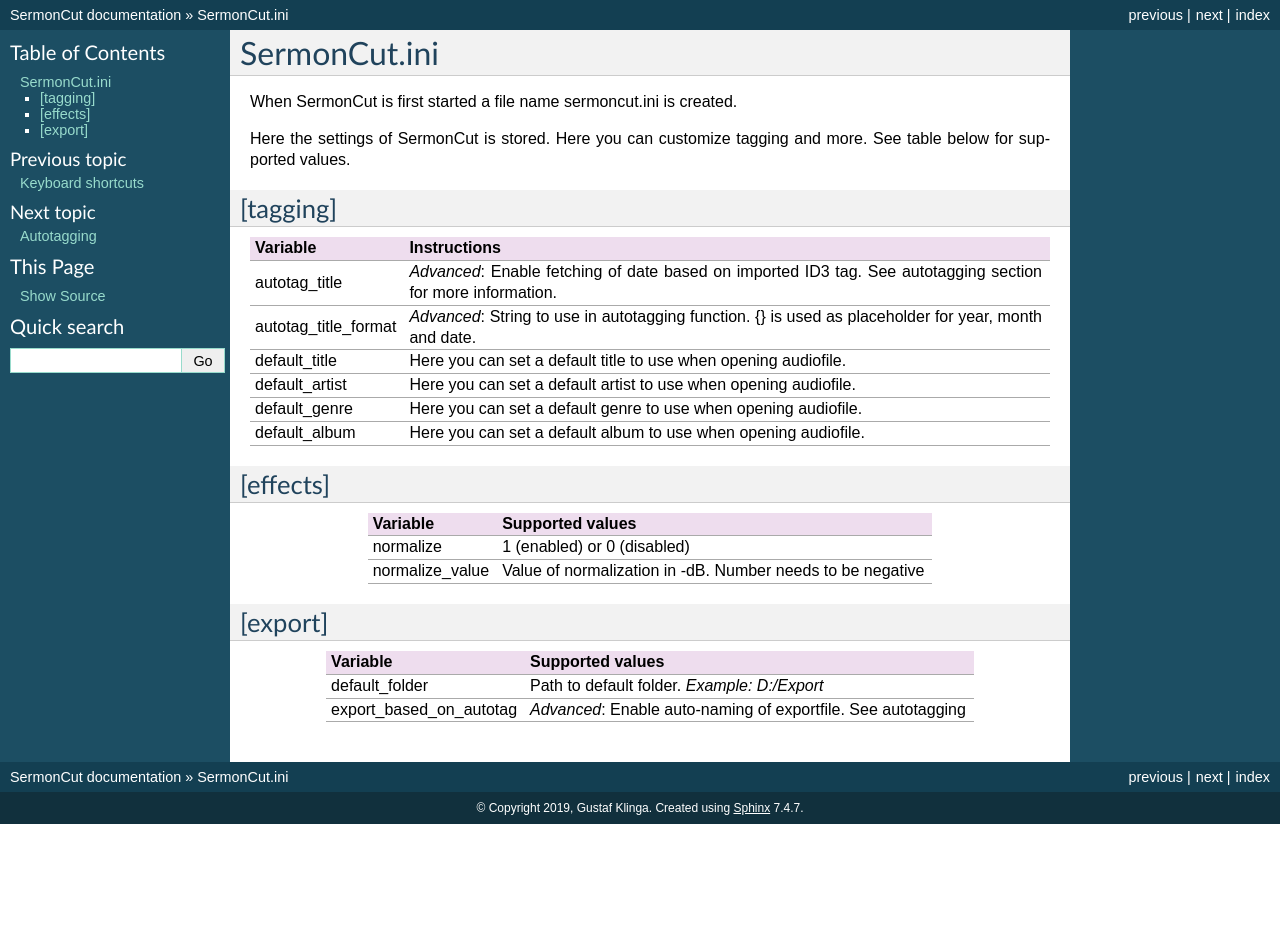
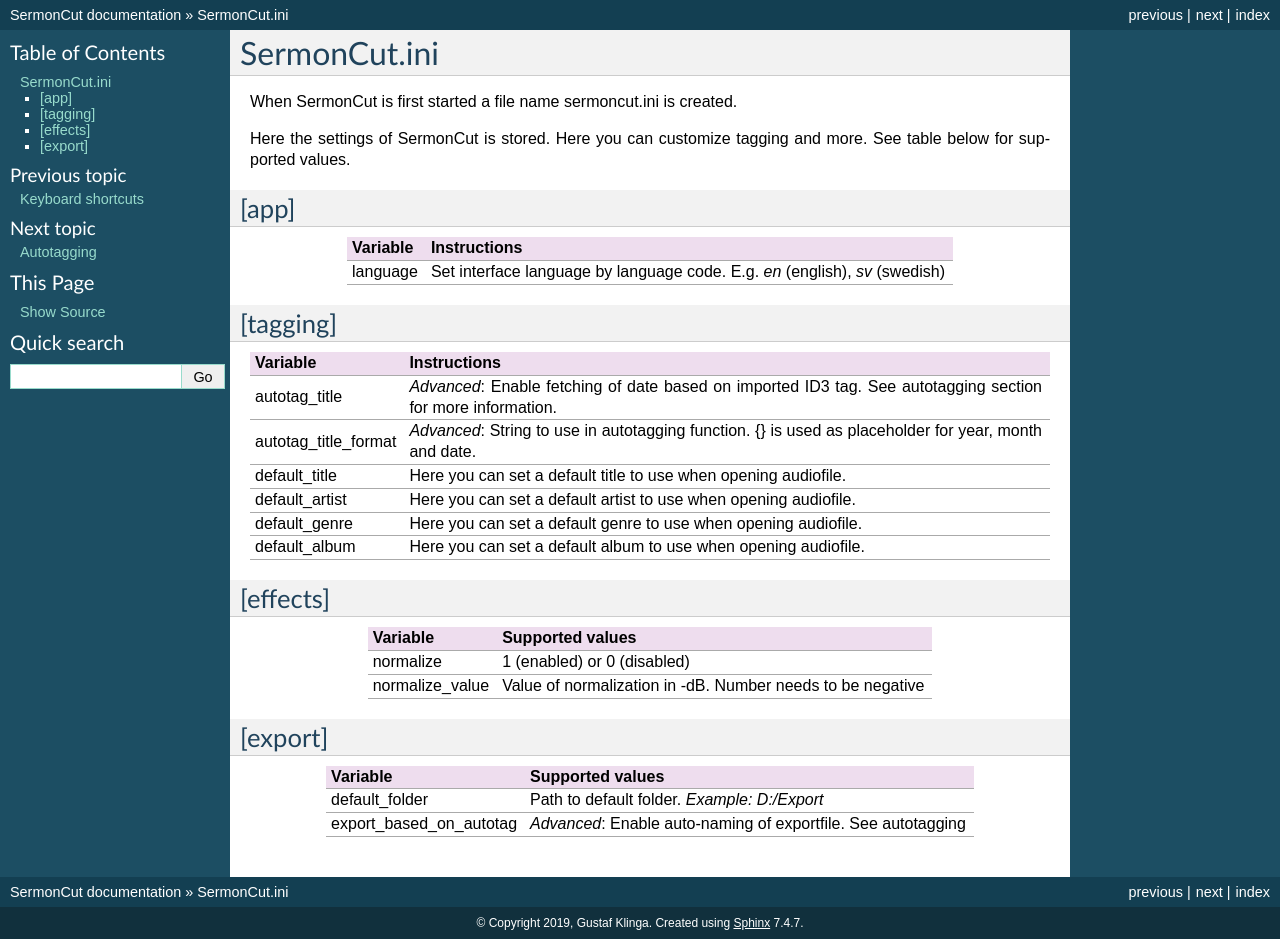
Before and after one commit to gustafklinga/sermoncut-docs, a Sphinx documentation site: the page built from docs/usage/settings.rst, in a window 1280 px wide. Built offline with Sphinx 7.4.7, drawn with Linux system fonts in a browser that asks for light colours; before the commit the page ends 900 px from its top, so only the background shows below that.

Commit message:
Added app section into settings.ini

```diff
--- a/docs/usage/settings.rst
+++ b/docs/usage/settings.rst
@@ -6,6 +6,17 @@
 
 Here the settings of SermonCut is stored. Here you can customize tagging and more. See table below for supported
 values.
+
+*********
+[app]
+*********
+
+======================== ==============================================================
+Variable                 Instructions
+======================== ==============================================================
+language                 Set interface language by language code. E.g. *en* (english),
+                         *sv* (swedish)
+======================== ==============================================================
 
 *********
 [tagging]
```
